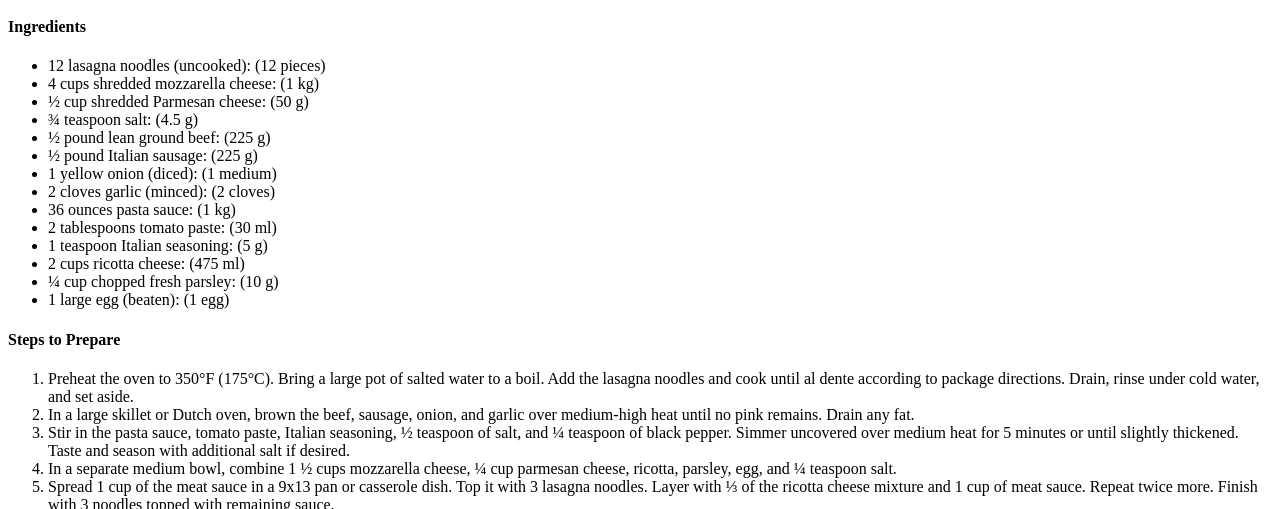
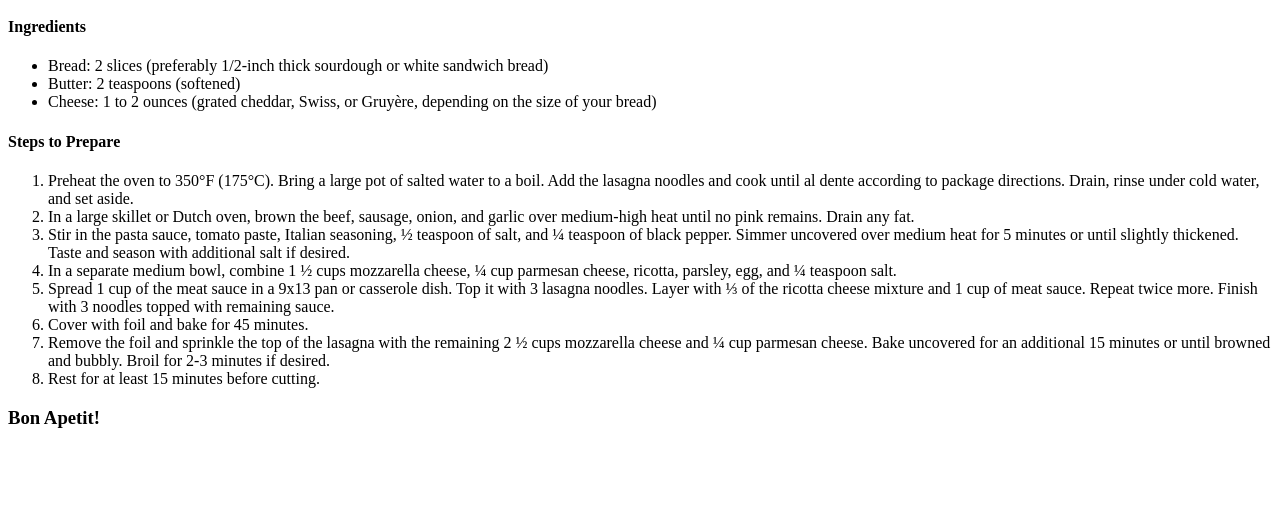
Before and after one commit to MACPLOL/odin-recipes, a plain HTML site: page recipes/grilled_cheese.html in a window 1280 px wide. Shown: the part 603-1112 px from the top of the page. After the commit the page ends 1050 px from the top, so only its background shows below. Drawn offline with Linux system fonts and the light colour scheme.

Commit message:
Added the ingredients in the grilled cheese recipe.

```diff
--- a/recipes/grilled_cheese.html
+++ b/recipes/grilled_cheese.html
@@ -20,20 +20,9 @@
     <!-- Ingredients -->
     <h4>Ingredients</h4>
     <ul>
-        <li>12 lasagna noodles (uncooked): (12 pieces)</li>
-        <li>4 cups shredded mozzarella cheese: (1 kg)</li>
-        <li>½ cup shredded Parmesan cheese: (50 g)</li>
-        <li>¾ teaspoon salt: (4.5 g)</li>
-        <li>½ pound lean ground beef: (225 g)</li>
-        <li>½ pound Italian sausage: (225 g)</li>
-        <li>1 yellow onion (diced): (1 medium)</li>
-        <li>2 cloves garlic (minced): (2 cloves)</li>
-        <li>36 ounces pasta sauce: (1 kg)</li>
-        <li>2 tablespoons tomato paste: (30 ml)</li>
-        <li>1 teaspoon Italian seasoning: (5 g)</li>
-        <li>2 cups ricotta cheese: (475 ml)</li>
-        <li>¼ cup chopped fresh parsley: (10 g)</li>
-        <li>1 large egg (beaten): (1 egg)</li>
+        <li>Bread: 2 slices (preferably 1/2-inch thick sourdough or white sandwich bread)</li>
+        <li>Butter: 2 teaspoons (softened)</li>
+        <li>Cheese: 1 to 2 ounces (grated cheddar, Swiss, or Gruyère, depending on the size of your bread)</li>
     </ul>
     <!-- Steps to prepare the recipe -->
     <h4>Steps to Prepare</h4>
```
